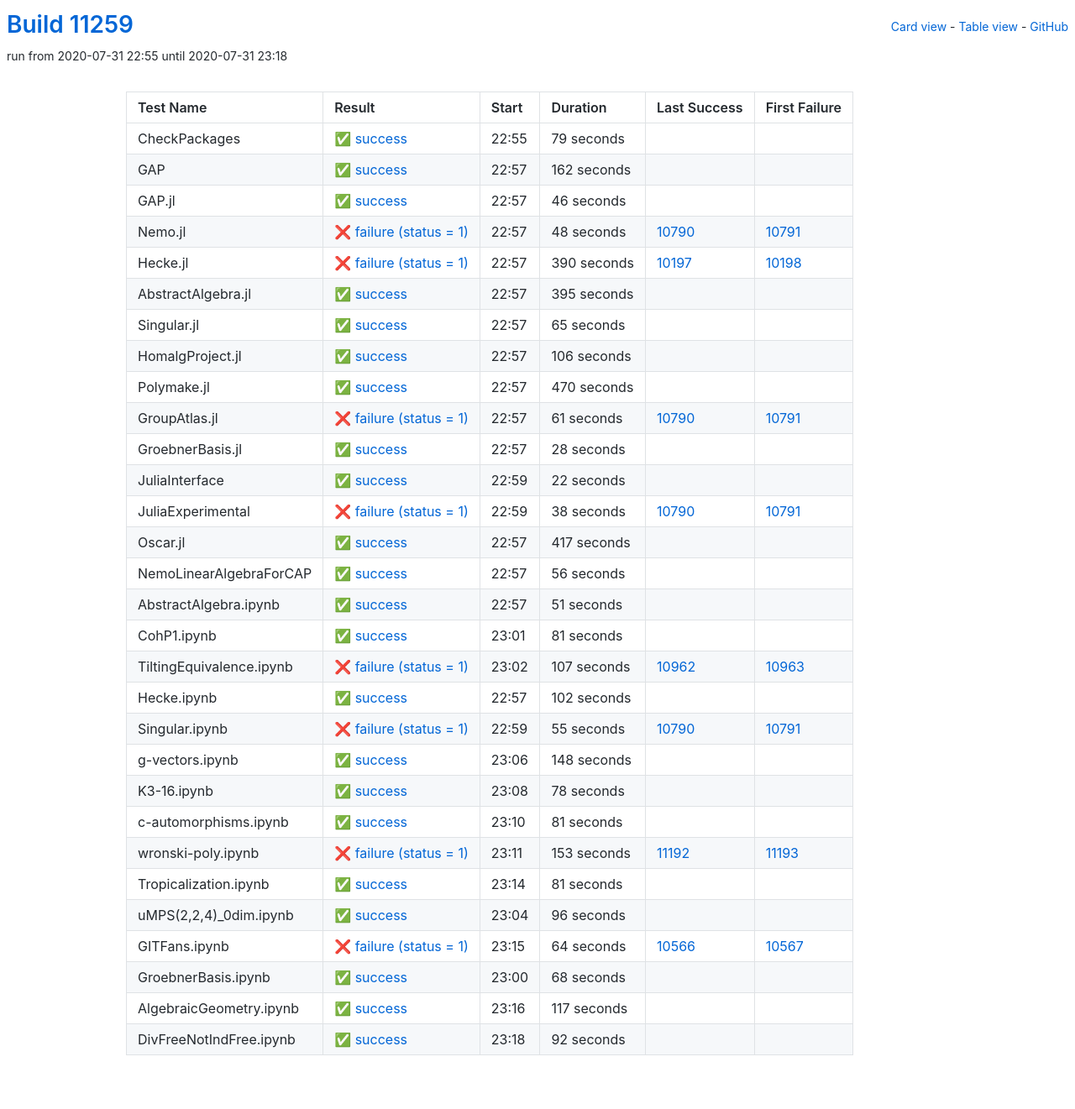
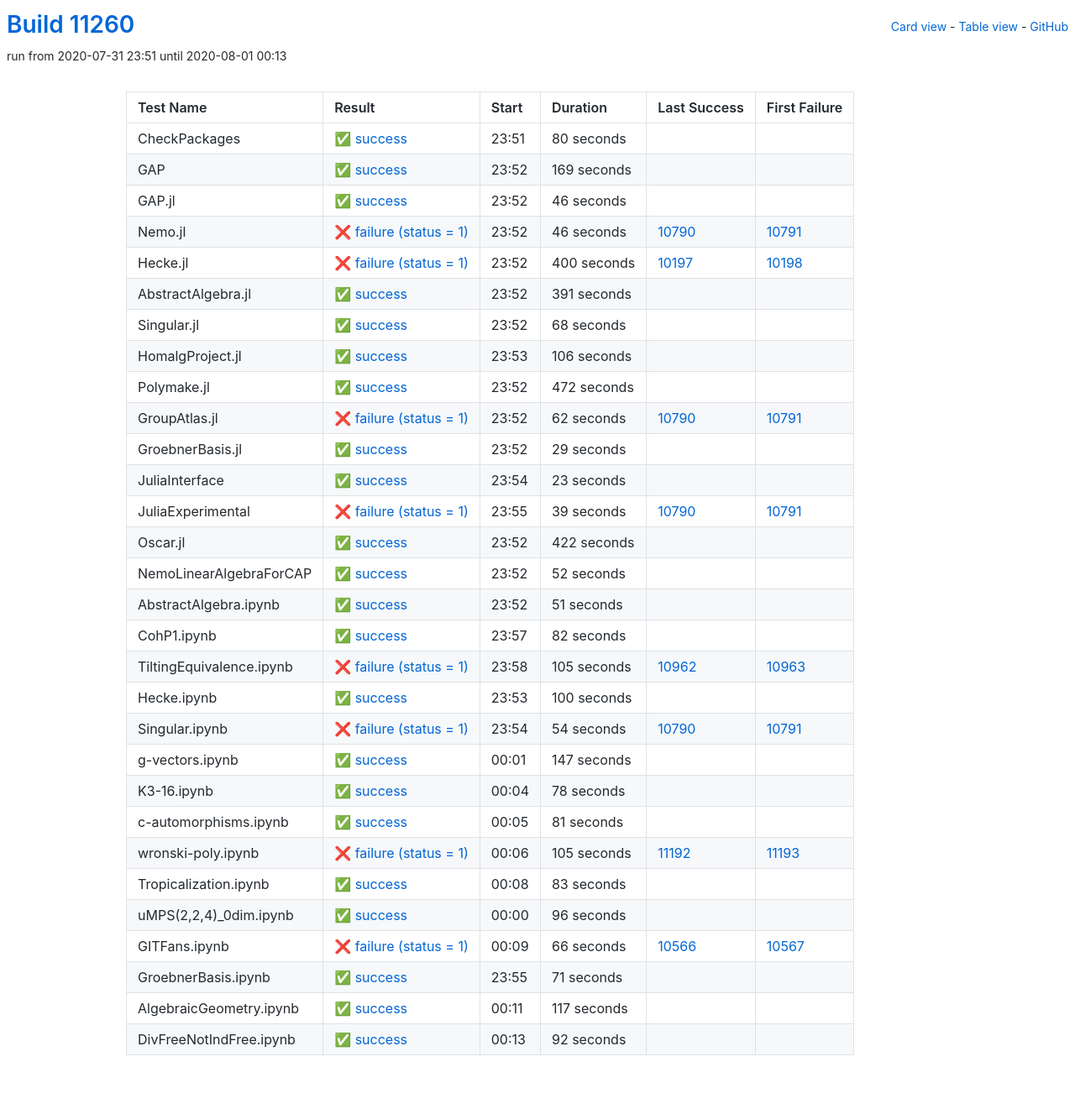
Before and after one commit to oscar-system/oscar-ci-status, a Jekyll site: the page built from table.html, in a window 1280 px wide. Shown: the whole page at 84% size. Built offline with Jekyll 4.4.1, drawn with Linux system fonts in a browser that asks for light colours.

Commit message:
Build #11260

```diff
--- a/_data/ci.yml
+++ b/_data/ci.yml
@@ -1,6 +1,6 @@
 ---
-build: 11259
-build_url: https://oscarci.mathematik.uni-kl.de/job/oscar/11259/
+build: 11260
+build_url: https://oscarci.mathematik.uni-kl.de/job/oscar/11260/
 job: oscar
 organization: oscar-system
 repo: oscar-ci-status
@@ -8,32 +8,32 @@
 tests:
 - name: CheckPackages
   id: checkpackages
-  log: https://oscarci.mathematik.uni-kl.de/job/oscar/11259/artifact/logs/build-11259/CheckPackages.log
-  start: 2020-07-31 22:55
+  log: https://oscarci.mathematik.uni-kl.de/job/oscar/11260/artifact/logs/build-11260/CheckPackages.log
+  start: 2020-07-31 23:51
   success: true
   exitcode: 0
   status: success
-  duration: 79
+  duration: 80
   last_success: false
   last_success_url:
   first_failure: false
   first_failure_url:
 - name: GAP
   id: gap
-  log: https://oscarci.mathematik.uni-kl.de/job/oscar/11259/artifact/logs/build-11259/GAP.log
-  start: 2020-07-31 22:57
+  log: https://oscarci.mathematik.uni-kl.de/job/oscar/11260/artifact/logs/build-11260/GAP.log
+  start: 2020-07-31 23:52
   success: true
   exitcode: 0
   status: success
-  duration: 162
+  duration: 169
   last_success: false
   last_success_url:
   first_failure: false
   first_failure_url:
 - name: GAP.jl
   id: gap-jl
-  log: https://oscarci.mathematik.uni-kl.de/job/oscar/11259/artifact/logs/build-11259/GAP.jl.log
-  start: 2020-07-31 22:57
+  log: https://oscarci.mathematik.uni-kl.de/job/oscar/11260/artifact/logs/build-11260/GAP.jl.log
+  start: 2020-07-31 23:52
   success: true
   exitcode: 0
   status: success
@@ -44,56 +44,56 @@
   first_failure_url:
 - name: Nemo.jl
   id: nemo-jl
-  log: https://oscarci.mathematik.uni-kl.de/job/oscar/11259/artifact/logs/build-11259/Nemo.jl.log
-  start: 2020-07-31 22:57
+  log: https://oscarci.mathematik.uni-kl.de/job/oscar/11260/artifact/logs/build-11260/Nemo.jl.log
+  start: 2020-07-31 23:52
   success: false
   exitcode: 1
   status: failure
-  duration: 48
+  duration: 46
   last_success: 10790
   last_success_url: https://oscarci.mathematik.uni-kl.de/job/oscar/10790/
   first_failure: 10791
   first_failure_url: https://oscarci.mathematik.uni-kl.de/job/oscar/10791/
 - name: Hecke.jl
   id: hecke-jl
-  log: https://oscarci.mathematik.uni-kl.de/job/oscar/11259/artifact/logs/build-11259/Hecke.jl.log
-  start: 2020-07-31 22:57
+  log: https://oscarci.mathematik.uni-kl.de/job/oscar/11260/artifact/logs/build-11260/Hecke.jl.log
+  start: 2020-07-31 23:52
   success: false
   exitcode: 1
   status: failure
-  duration: 390
+  duration: 400
   last_success: 10197
   last_success_url: https://oscarci.mathematik.uni-kl.de/job/oscar/10197/
   first_failure: 10198
   first_failure_url: https://oscarci.mathematik.uni-kl.de/job/oscar/10198/
 - name: AbstractAlgebra.jl
   id: abstractalgebra-jl
-  log: https://oscarci.mathematik.uni-kl.de/job/oscar/11259/artifact/logs/build-11259/AbstractAlgebra.jl.log
-  start: 2020-07-31 22:57
+  log: https://oscarci.mathematik.uni-kl.de/job/oscar/11260/artifact/logs/build-11260/AbstractAlgebra.jl.log
+  start: 2020-07-31 23:52
   success: true
   exitcode: 0
   status: success
-  duration: 395
+  duration: 391
   last_success: false
   last_success_url:
   first_failure: false
   first_failure_url:
 - name: Singular.jl
   id: singular-jl
-  log: https://oscarci.mathematik.uni-kl.de/job/oscar/11259/artifact/logs/build-11259/Singular.jl.log
-  start: 2020-07-31 22:57
+  log: https://oscarci.mathematik.uni-kl.de/job/oscar/11260/artifact/logs/build-11260/Singular.jl.log
+  start: 2020-07-31 23:52
   success: true
   exitcode: 0
   status: success
-  duration: 65
+  duration: 68
   last_success: false
   last_success_url:
   first_failure: false
   first_failure_url:
 - name: HomalgProject.jl
   id: homalgproject-jl
-  log: https://oscarci.mathematik.uni-kl.de/job/oscar/11259/artifact/logs/build-11259/HomalgProject.jl.log
-  start: 2020-07-31 22:57
+  log: https://oscarci.mathematik.uni-kl.de/job/oscar/11260/artifact/logs/build-11260/HomalgProject.jl.log
+  start: 2020-07-31 23:53
   success: true
   exitcode: 0
   status: success
@@ -104,92 +104,92 @@
   first_failure_url:
 - name: Polymake.jl
   id: polymake-jl
-  log: https://oscarci.mathematik.uni-kl.de/job/oscar/11259/artifact/logs/build-11259/Polymake.jl.log
-  start: 2020-07-31 22:57
+  log: https://oscarci.mathematik.uni-kl.de/job/oscar/11260/artifact/logs/build-11260/Polymake.jl.log
+  start: 2020-07-31 23:52
   success: true
   exitcode: 0
   status: success
-  duration: 470
+  duration: 472
   last_success: false
   last_success_url:
   first_failure: false
   first_failure_url:
 - name: GroupAtlas.jl
   id: groupatlas-jl
-  log: https://oscarci.mathematik.uni-kl.de/job/oscar/11259/artifact/logs/build-11259/GroupAtlas.jl.log
-  start: 2020-07-31 22:57
+  log: https://oscarci.mathematik.uni-kl.de/job/oscar/11260/artifact/logs/build-11260/GroupAtlas.jl.log
+  start: 2020-07-31 23:52
   success: false
   exitcode: 1
   status: failure
-  duration: 61
+  duration: 62
   last_success: 10790
   last_success_url: https://oscarci.mathematik.uni-kl.de/job/oscar/10790/
   first_failure: 10791
   first_failure_url: https://oscarci.mathematik.uni-kl.de/job/oscar/10791/
 - name: GroebnerBasis.jl
   id: groebnerbasis-jl
-  log: https://oscarci.mathematik.uni-kl.de/job/oscar/11259/artifact/logs/build-11259/GroebnerBasis.jl.log
-  start: 2020-07-31 22:57
+  log: https://oscarci.mathematik.uni-kl.de/job/oscar/11260/artifact/logs/build-11260/GroebnerBasis.jl.log
+  start: 2020-07-31 23:52
   success: true
   exitcode: 0
   status: success
-  duration: 28
+  duration: 29
   last_success: false
   last_success_url:
   first_failure: false
   first_failure_url:
 - name: JuliaInterface
   id: juliainterface
-  log: https://oscarci.mathematik.uni-kl.de/job/oscar/11259/artifact/logs/build-11259/JuliaInterface.log
-  start: 2020-07-31 22:59
+  log: https://oscarci.mathematik.uni-kl.de/job/oscar/11260/artifact/logs/build-11260/JuliaInterface.log
+  start: 2020-07-31 23:54
   success: true
   exitcode: 0
   status: success
-  duration: 22
+  duration: 23
   last_success: false
   last_success_url:
   first_failure: false
   first_failure_url:
 - name: JuliaExperimental
   id: juliaexperimental
-  log: https://oscarci.mathematik.uni-kl.de/job/oscar/11259/artifact/logs/build-11259/JuliaExperimental.log
-  start: 2020-07-31 22:59
+  log: https://oscarci.mathematik.uni-kl.de/job/oscar/11260/artifact/logs/build-11260/JuliaExperimental.log
+  start: 2020-07-31 23:55
   success: false
   exitcode: 1
   status: failure
-  duration: 38
+  duration: 39
   last_success: 10790
   last_success_url: https://oscarci.mathematik.uni-kl.de/job/oscar/10790/
   first_failure: 10791
   first_failure_url: https://oscarci.mathematik.uni-kl.de/job/oscar/10791/
 - name: Oscar.jl
   id: oscar-jl
-  log: https://oscarci.mathematik.uni-kl.de/job/oscar/11259/artifact/logs/build-11259/Oscar.jl.log
-  start: 2020-07-31 22:57
+  log: https://oscarci.mathematik.uni-kl.de/job/oscar/11260/artifact/logs/build-11260/Oscar.jl.log
+  start: 2020-07-31 23:52
   success: true
   exitcode: 0
   status: success
-  duration: 417
+  duration: 422
   last_success: false
   last_success_url:
   first_failure: false
   first_failure_url:
 - name: NemoLinearAlgebraForCAP
   id: nemolinearalgebraforcap
-  log: https://oscarci.mathematik.uni-kl.de/job/oscar/11259/artifact/logs/build-11259/NemoLinearAlgebraForCAP.log
-  start: 2020-07-31 22:57
+  log: https://oscarci.mathematik.uni-kl.de/job/oscar/11260/artifact/logs/build-11260/NemoLinearAlgebraForCAP.log
+  start: 2020-07-31 23:52
   success: true
   exitcode: 0
   status: success
-  duration: 56
+  duration: 52
   last_success: false
   last_success_url:
   first_failure: false
   first_failure_url:
 - name: AbstractAlgebra.ipynb
   id: abstractalgebra-ipynb
-  log: https://oscarci.mathematik.uni-kl.de/job/oscar/11259/artifact/logs/build-11259/AbstractAlgebra.ipynb.log
-  start: 2020-07-31 22:57
+  log: https://oscarci.mathematik.uni-kl.de/job/oscar/11260/artifact/logs/build-11260/AbstractAlgebra.ipynb.log
+  start: 2020-07-31 23:52
   success: true
   exitcode: 0
   status: success
@@ -200,68 +200,68 @@
   first_failure_url:
 - name: CohP1.ipynb
   id: cohp1-ipynb
-  log: https://oscarci.mathematik.uni-kl.de/job/oscar/11259/artifact/logs/build-11259/CohP1.ipynb.log
-  start: 2020-07-31 23:01
+  log: https://oscarci.mathematik.uni-kl.de/job/oscar/11260/artifact/logs/build-11260/CohP1.ipynb.log
+  start: 2020-07-31 23:57
   success: true
   exitcode: 0
   status: success
-  duration: 81
+  duration: 82
   last_success: false
   last_success_url:
   first_failure: false
   first_failure_url:
 - name: TiltingEquivalence.ipynb
   id: tiltingequivalence-ipynb
-  log: https://oscarci.mathematik.uni-kl.de/job/oscar/11259/artifact/logs/build-11259/TiltingEquivalence.ipynb.log
-  start: 2020-07-31 23:02
+  log: https://oscarci.mathematik.uni-kl.de/job/oscar/11260/artifact/logs/build-11260/TiltingEquivalence.ipynb.log
+  start: 2020-07-31 23:58
   success: false
   exitcode: 1
   status: failure
-  duration: 107
+  duration: 105
   last_success: 10962
   last_success_url: https://oscarci.mathematik.uni-kl.de/job/oscar/10962/
   first_failure: 10963
   first_failure_url: https://oscarci.mathematik.uni-kl.de/job/oscar/10963/
 - name: Hecke.ipynb
   id: hecke-ipynb
-  log: https://oscarci.mathematik.uni-kl.de/job/oscar/11259/artifact/logs/build-11259/Hecke.ipynb.log
-  start: 2020-07-31 22:57
+  log: https://oscarci.mathematik.uni-kl.de/job/oscar/11260/artifact/logs/build-11260/Hecke.ipynb.log
+  start: 2020-07-31 23:53
   success: true
   exitcode: 0
   status: success
-  duration: 102
+  duration: 100
   last_success: false
   last_success_url:
   first_failure: false
   first_failure_url:
 - name: Singular.ipynb
   id: singular-ipynb
-  log: https://oscarci.mathematik.uni-kl.de/job/oscar/11259/artifact/logs/build-11259/Singular.ipynb.log
-  start: 2020-07-31 22:59
+  log: https://oscarci.mathematik.uni-kl.de/job/oscar/11260/artifact/logs/build-11260/Singular.ipynb.log
+  start: 2020-07-31 23:54
   success: false
   exitcode: 1
   status: failure
-  duration: 55
+  duration: 54
   last_success: 10790
   last_success_url: https://oscarci.mathematik.uni-kl.de/job/oscar/10790/
   first_failure: 10791
   first_failure_url: https://oscarci.mathematik.uni-kl.de/job/oscar/10791/
 - name: g-vectors.ipynb
   id: g-vectors-ipynb
-  log: https://oscarci.mathematik.uni-kl.de/job/oscar/11259/artifact/logs/build-11259/g-vectors.ipynb.log
-  start: 2020-07-31 23:06
+  log: https://oscarci.mathematik.uni-kl.de/job/oscar/11260/artifact/logs/build-11260/g-vectors.ipynb.log
+  start: 2020-08-01 00:01
   success: true
   exitcode: 0
   status: success
-  duration: 148
+  duration: 147
   last_success: false
   last_success_url:
   first_failure: false
   first_failure_url:
 - name: K3-16.ipynb
   id: k3-16-ipynb
-  log: https://oscarci.mathematik.uni-kl.de/job/oscar/11259/artifact/logs/build-11259/K3-16.ipynb.log
-  start: 2020-07-31 23:08
+  log: https://oscarci.mathematik.uni-kl.de/job/oscar/11260/artifact/logs/build-11260/K3-16.ipynb.log
+  start: 2020-08-01 00:04
   success: true
   exitcode: 0
   status: success
@@ -272,8 +272,8 @@
   first_failure_url:
 - name: c-automorphisms.ipynb
   id: c-automorphisms-ipynb
-  log: https://oscarci.mathematik.uni-kl.de/job/oscar/11259/artifact/logs/build-11259/c-automorphisms.ipynb.log
-  start: 2020-07-31 23:10
+  log: https://oscarci.mathematik.uni-kl.de/job/oscar/11260/artifact/logs/build-11260/c-automorphisms.ipynb.log
+  start: 2020-08-01 00:05
   success: true
   exitcode: 0
   status: success
@@ -284,32 +284,32 @@
   first_failure_url:
 - name: wronski-poly.ipynb
   id: wronski-poly-ipynb
-  log: https://oscarci.mathematik.uni-kl.de/job/oscar/11259/artifact/logs/build-11259/wronski-poly.ipynb.log
-  start: 2020-07-31 23:11
+  log: https://oscarci.mathematik.uni-kl.de/job/oscar/11260/artifact/logs/build-11260/wronski-poly.ipynb.log
+  start: 2020-08-01 00:06
   success: false
   exitcode: 1
   status: failure
-  duration: 153
+  duration: 105
   last_success: 11192
   last_success_url: https://oscarci.mathematik.uni-kl.de/job/oscar/11192/
   first_failure: 11193
   first_failure_url: https://oscarci.mathematik.uni-kl.de/job/oscar/11193/
 - name: Tropicalization.ipynb
   id: tropicalization-ipynb
-  log: https://oscarci.mathematik.uni-kl.de/job/oscar/11259/artifact/logs/build-11259/Tropicalization.ipynb.log
-  start: 2020-07-31 23:14
+  log: https://oscarci.mathematik.uni-kl.de/job/oscar/11260/artifact/logs/build-11260/Tropicalization.ipynb.log
+  start: 2020-08-01 00:08
   success: true
   exitcode: 0
   status: success
-  duration: 81
+  duration: 83
   last_success: false
   last_success_url:
   first_failure: false
   first_failure_url:
 - name: uMPS(2,2,4)_0dim.ipynb
   id: umps-2-2-4-0dim-ipynb
-  log: https://oscarci.mathematik.uni-kl.de/job/oscar/11259/artifact/logs/build-11259/uMPS-2-2-4-_0dim.ipynb.log
-  start: 2020-07-31 23:04
+  log: https://oscarci.mathematik.uni-kl.de/job/oscar/11260/artifact/logs/build-11260/uMPS-2-2-4-_0dim.ipynb.log
+  start: 2020-08-01 00:00
   success: true
   exitcode: 0
   status: success
@@ -320,32 +320,32 @@
   first_failure_url:
 - name: GITFans.ipynb
   id: gitfans-ipynb
-  log: https://oscarci.mathematik.uni-kl.de/job/oscar/11259/artifact/logs/build-11259/GITFans.ipynb.log
-  start: 2020-07-31 23:15
+  log: https://oscarci.mathematik.uni-kl.de/job/oscar/11260/artifact/logs/build-11260/GITFans.ipynb.log
+  start: 2020-08-01 00:09
   success: false
   exitcode: 1
   status: failure
-  duration: 64
+  duration: 66
   last_success: 10566
   last_success_url: https://oscarci.mathematik.uni-kl.de/job/oscar/10566/
   first_failure: 10567
   first_failure_url: https://oscarci.mathematik.uni-kl.de/job/oscar/10567/
 - name: GroebnerBasis.ipynb
   id: groebnerbasis-ipynb
-  log: https://oscarci.mathematik.uni-kl.de/job/oscar/11259/artifact/logs/build-11259/GroebnerBasis.ipynb.log
-  start: 2020-07-31 23:00
+  log: https://oscarci.mathematik.uni-kl.de/job/oscar/11260/artifact/logs/build-11260/GroebnerBasis.ipynb.log
+  start: 2020-07-31 23:55
   success: true
   exitcode: 0
   status: success
-  duration: 68
+  duration: 71
   last_success: false
   last_success_url:
   first_failure: false
   first_failure_url:
 - name: AlgebraicGeometry.ipynb
   id: algebraicgeometry-ipynb
-  log: https://oscarci.mathematik.uni-kl.de/job/oscar/11259/artifact/logs/build-11259/AlgebraicGeometry.ipynb.log
-  start: 2020-07-31 23:16
+  log: https://oscarci.mathematik.uni-kl.de/job/oscar/11260/artifact/logs/build-11260/AlgebraicGeometry.ipynb.log
+  start: 2020-08-01 00:11
   success: true
   exitcode: 0
   status: success
@@ -356,8 +356,8 @@
   first_failure_url:
 - name: DivFreeNotIndFree.ipynb
   id: divfreenotindfree-ipynb
-  log: https://oscarci.mathematik.uni-kl.de/job/oscar/11259/artifact/logs/build-11259/DivFreeNotIndFree.ipynb.log
-  start: 2020-07-31 23:18
+  log: https://oscarci.mathematik.uni-kl.de/job/oscar/11260/artifact/logs/build-11260/DivFreeNotIndFree.ipynb.log
+  start: 2020-08-01 00:13
   success: true
   exitcode: 0
   status: success
```
Also changed, not shown: README.md.
